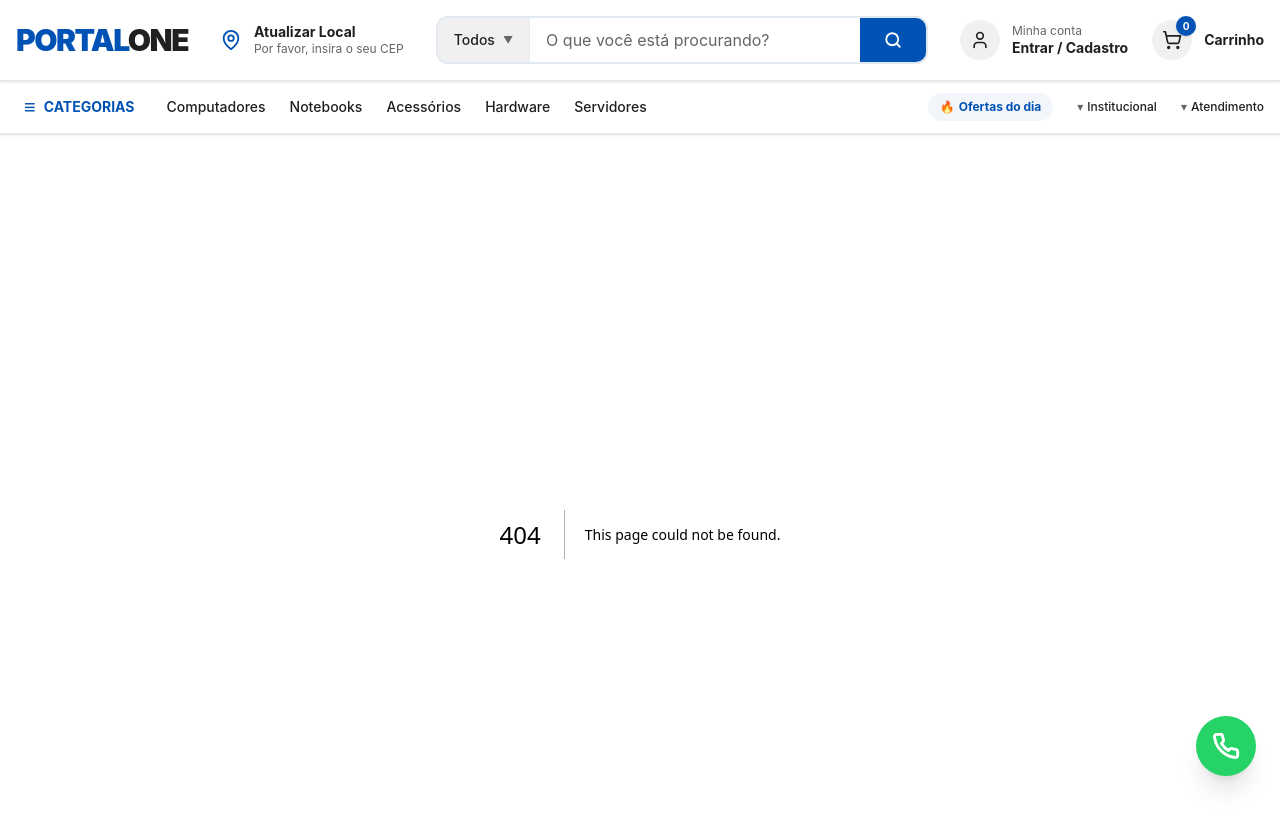
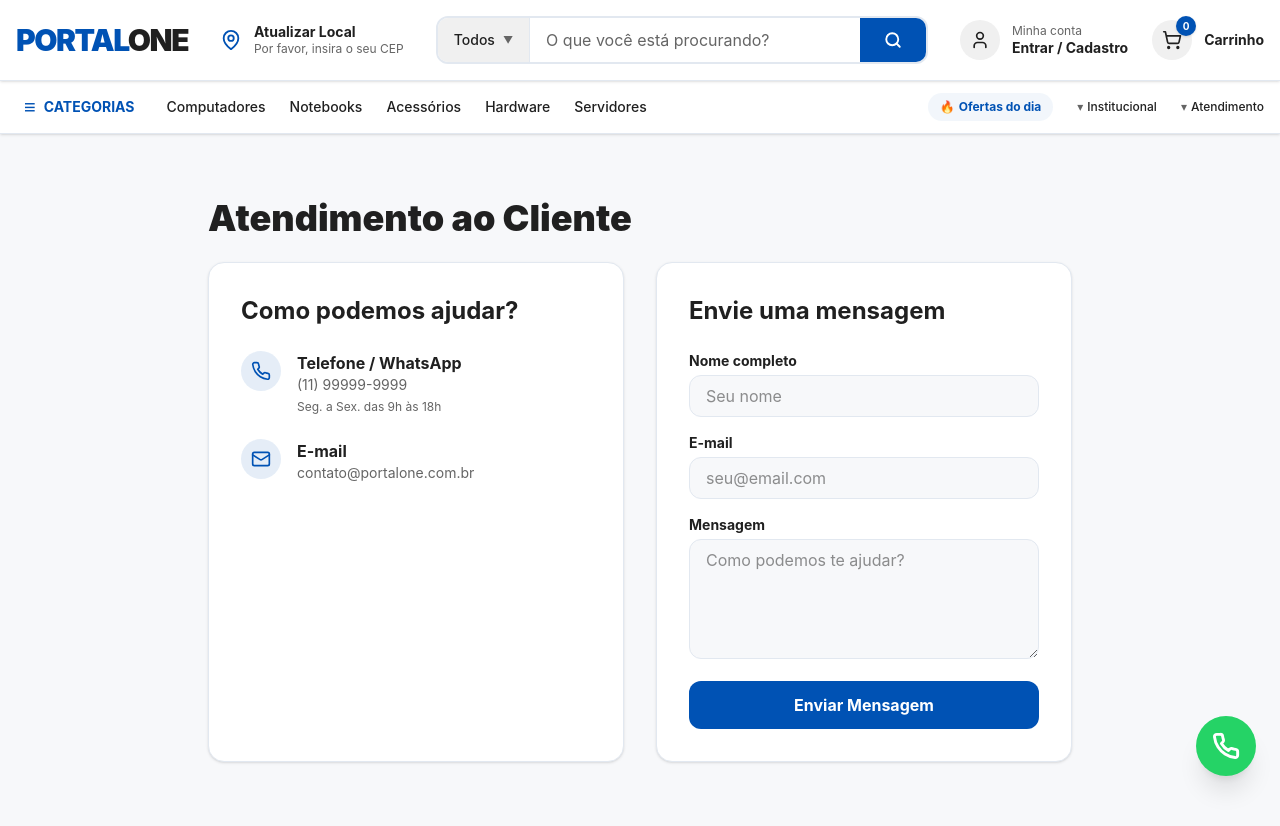
Before and after one commit to junior14oliveira-art/PORTALONE, a Next.js app in the folder apps/ecommerce/: page /atendimento in a window 1280 px wide. Before the commit this address had no page. Shown: the top 826 px of the page. Built offline with nearby package versions, Linux system fonts and the light colour scheme.

Commit message:
fix: corrige build, package-lock.json e adiciona paginas

```diff
--- /dev/null
+++ b/apps/ecommerce/src/app/atendimento/page.jsx
@@ -0,0 +1,61 @@
+export default function AtendimentoPage() {
+  return (
+    <div className="min-h-screen bg-background py-16">
+      <div className="container mx-auto px-4 max-w-4xl">
+        <h1 className="text-4xl font-black text-foreground mb-6">Atendimento ao Cliente</h1>
+
+        <div className="grid grid-cols-1 md:grid-cols-2 gap-8">
+          {/* Informações de Contato */}
+          <div className="bg-white rounded-2xl p-8 border border-border shadow-sm">
+            <h2 className="text-2xl font-bold text-foreground mb-6">Como podemos ajudar?</h2>
+
+            <div className="space-y-6">
+              <div className="flex items-start gap-4">
+                <div className="w-10 h-10 rounded-full bg-brand/10 flex items-center justify-center flex-shrink-0 text-brand">
+                  <svg xmlns="http://www.w3.org/2000/svg" width="20" height="20" viewBox="0 0 24 24" fill="none" stroke="currentColor" strokeWidth="2" strokeLinecap="round" strokeLinejoin="round"><path d="M22 16.92v3a2 2 0 0 1-2.18 2 19.79 19.79 0 0 1-8.63-3.07 19.5 19.5 0 0 1-6-6 19.79 19.79 0 0 1-3.07-8.67A2 2 0 0 1 4.11 2h3a2 2 0 0 1 2 1.72 12.84 12.84 0 0 0 .7 2.81 2 2 0 0 1-.45 2.11L8.09 9.91a16 16 0 0 0 6 6l1.27-1.27a2 2 0 0 1 2.11-.45 12.84 12.84 0 0 0 2.81.7A2 2 0 0 1 22 16.92z"/></svg>
+                </div>
+                <div>
+                  <h3 className="font-bold text-foreground">Telefone / WhatsApp</h3>
+                  <p className="text-muted text-sm">(11) 99999-9999</p>
+                  <p className="text-xs text-muted mt-1">Seg. a Sex. das 9h às 18h</p>
+                </div>
+              </div>
+
+              <div className="flex items-start gap-4">
+                <div className="w-10 h-10 rounded-full bg-brand/10 flex items-center justify-center flex-shrink-0 text-brand">
+                  <svg xmlns="http://www.w3.org/2000/svg" width="20" height="20" viewBox="0 0 24 24" fill="none" stroke="currentColor" strokeWidth="2" strokeLinecap="round" strokeLinejoin="round"><rect width="20" height="16" x="2" y="4" rx="2"/><path d="m22 7-8.97 5.7a1.94 1.94 0 0 1-2.06 0L2 7"/></svg>
+                </div>
+                <div>
+                  <h3 className="font-bold text-foreground">E-mail</h3>
+                  <p className="text-muted text-sm">contato@portalone.com.br</p>
+                </div>
+              </div>
+            </div>
+          </div>
+
+          {/* Formulário de Contato */}
+          <div className="bg-white rounded-2xl p-8 border border-border shadow-sm">
+            <h2 className="text-2xl font-bold text-foreground mb-6">Envie uma mensagem</h2>
+            <form className="space-y-4">
+              <div>
+                <label className="block text-sm font-bold text-foreground mb-1">Nome completo</label>
+                <input type="text" className="w-full px-4 py-2 rounded-lg border border-border focus:ring-2 focus:ring-brand/20 focus:border-brand outline-none transition-all bg-background" placeholder="Seu nome" />
+              </div>
+              <div>
+                <label className="block text-sm font-bold text-foreground mb-1">E-mail</label>
+                <input type="email" className="w-full px-4 py-2 rounded-lg border border-border focus:ring-2 focus:ring-brand/20 focus:border-brand outline-none transition-all bg-background" placeholder="seu@email.com" />
+              </div>
+              <div>
+                <label className="block text-sm font-bold text-foreground mb-1">Mensagem</label>
+                <textarea className="w-full px-4 py-2 rounded-lg border border-border focus:ring-2 focus:ring-brand/20 focus:border-brand outline-none transition-all bg-background min-h-[120px]" placeholder="Como podemos te ajudar?"></textarea>
+              </div>
+              <button type="button" className="w-full bg-brand text-white font-bold py-3 rounded-xl hover:bg-brand-hover transition-colors">
+                Enviar Mensagem
+              </button>
+            </form>
+          </div>
+        </div>
+      </div>
+    </div>
+  );
+}
--- a/apps/ecommerce/src/app/checkout/confirmacao/page.jsx
+++ b/apps/ecommerce/src/app/checkout/confirmacao/page.jsx
@@ -22,7 +22,7 @@ const ORDER = {
 
 const TIMELINE = [
   { id: 1, label: 'Pedido Recebido', sublabel: 'Seu pedido foi confirmado', icon: 'check', status: 'done', date: new Date().toLocaleTimeString('pt-BR', { hour: '2-digit', minute: '2-digit' }) },
-  { id: 2, label: 'Pagamento Confirmado', sublabel: 'Aguardando confirmação do pagamento', icon: 'pulse', status: 'active', date: 'Em andamento...' },
+  { id: 2, label: 'Aguardando Pagamento', sublabel: 'Processando confirmação do pagamento', icon: 'clock', status: 'active', date: 'Em andamento...' },
   { id: 3, label: 'Em Processamento', sublabel: 'Separação e embalagem do pedido', icon: 'box', status: 'pending', date: '' },
   { id: 4, label: 'Enviado', sublabel: 'Rastreamento disponível em breve', icon: 'truck', status: 'pending', date: '' },
   { id: 5, label: 'Entregue', sublabel: 'Pedido entregue com sucesso', icon: 'home', status: 'pending', date: '' },
--- /dev/null
+++ b/apps/ecommerce/src/app/institucional/page.jsx
@@ -0,0 +1,29 @@
+export default function InstitucionalPage() {
+  return (
+    <div className="min-h-screen bg-background py-16">
+      <div className="container mx-auto px-4 max-w-4xl">
+        <h1 className="text-4xl font-black text-foreground mb-6">Sobre a 4M&C Informática</h1>
+        <div className="bg-white rounded-2xl p-8 border border-border shadow-sm prose prose-neutral max-w-none">
+          <p className="text-lg text-muted mb-6">
+            A <strong>PORTALONE</strong> (4M&C Informática) é uma empresa especializada no fornecimento de soluções corporativas de tecnologia,
+            desde notebooks e desktops de alta performance até servidores avançados.
+          </p>
+
+          <h2 className="text-2xl font-bold text-foreground mt-8 mb-4">Nossa Missão</h2>
+          <p className="text-muted mb-6">
+            Prover infraestrutura de TI confiável e de alta qualidade para empresas de todos os portes,
+            garantindo o melhor desempenho e segurança para os negócios de nossos clientes.
+          </p>
+
+          <h2 className="text-2xl font-bold text-foreground mt-8 mb-4">Por que nos escolher?</h2>
+          <ul className="list-disc pl-6 text-muted space-y-2 mb-6">
+            <li>Parceria com as maiores marcas do mercado (Dell, HP, Lenovo).</li>
+            <li>Atendimento especializado e consultoria de TI.</li>
+            <li>Garantia e suporte técnico dedicado.</li>
+            <li>Logística eficiente para todo o Brasil.</li>
+          </ul>
+        </div>
+      </div>
+    </div>
+  );
+}
--- a/apps/ecommerce/src/app/layout.jsx
+++ b/apps/ecommerce/src/app/layout.jsx
@@ -1,4 +1,5 @@
 import './globals.css';
+import Link from 'next/link';
 
 export const metadata = {
   title: 'PORTALONE - 4M&C Informática',
@@ -14,11 +15,11 @@ export default function RootLayout({ children }) {
         <header className="bg-nav-bg border-b border-border py-4 shadow-sm relative z-20">
           <div className="container mx-auto px-4 max-w-7xl flex items-center justify-between gap-4 lg:gap-8">
             {/* Logo */}
-            <div className="flex-shrink-0 flex items-center cursor-pointer" aria-label="Página Inicial">
+            <Link href="/" className="flex-shrink-0 flex items-center cursor-pointer hover:opacity-90 transition-opacity" aria-label="Página Inicial">
               <div className="text-3xl font-black tracking-tighter">
                 <span className="text-brand">PORTAL</span><span className="text-foreground">ONE</span>
               </div>
-            </div>
+            </Link>
 
             {/* Location (Hidden on mobile) */}
             <div className="hidden lg:flex items-center gap-3 text-sm text-foreground cursor-pointer hover:opacity-80 transition-opacity">
@@ -47,7 +48,7 @@ export default function RootLayout({ children }) {
 
             {/* Account & Cart - Heuristic: Visibility of system status */}
             <div className="flex items-center gap-6 text-foreground">
-              <div className="hidden md:flex items-center gap-3 cursor-pointer hover:text-brand transition-colors group">
+              <Link href="/minha-conta" className="hidden md:flex items-center gap-3 cursor-pointer hover:text-brand transition-colors group">
                 <div className="w-10 h-10 rounded-full bg-muted-bg flex items-center justify-center group-hover:bg-brand/10 transition-colors">
                   <svg width="20" height="20" viewBox="0 0 24 24" fill="none" xmlns="http://www.w3.org/2000/svg" stroke="currentColor" strokeWidth="2" strokeLinecap="round" strokeLinejoin="round"><path d="M19 21v-2a4 4 0 0 0-4-4H9a4 4 0 0 0-4 4v2"/><circle cx="12" cy="7" r="4"/></svg>
                 </div>
@@ -55,8 +56,8 @@ export default function RootLayout({ children }) {
                   <div className="text-muted text-xs">Minha conta</div>
                   <div className="font-bold">Entrar / Cadastro</div>
                 </div>
-              </div>
-              <div className="flex items-center gap-3 cursor-pointer hover:text-brand transition-colors group">
+              </Link>
+              <Link href="/carrinho" className="flex items-center gap-3 cursor-pointer hover:text-brand transition-colors group">
                 <div className="relative w-10 h-10 rounded-full bg-muted-bg flex items-center justify-center group-hover:bg-brand/10 transition-colors">
                   <svg xmlns="http://www.w3.org/2000/svg" width="20" height="20" viewBox="0 0 24 24" fill="none" stroke="currentColor" strokeWidth="2" strokeLinecap="round" strokeLinejoin="round"><circle cx="8" cy="21" r="1"/><circle cx="19" cy="21" r="1"/><path d="M2.05 2.05h2l2.66 12.42a2 2 0 0 0 2 1.58h9.78a2 2 0 0 0 1.95-1.57l1.65-7.43H5.12"/></svg>
                   <span className="absolute -top-1 -right-1 bg-brand text-white text-[10px] font-bold w-5 h-5 rounded-full flex items-center justify-center group-hover:bg-brand-hover shadow-sm">0</span>
@@ -64,7 +65,7 @@ export default function RootLayout({ children }) {
                 <div className="hidden lg:block text-sm font-bold">
                   Carrinho
                 </div>
-              </div>
+              </Link>
             </div>
           </div>
         </header>
@@ -73,17 +74,17 @@ export default function RootLayout({ children }) {
         <nav className="bg-white border-b border-border text-foreground text-sm shadow-sm relative z-10">
           <div className="container mx-auto px-4 max-w-7xl flex items-center justify-between py-3 overflow-x-auto hide-scrollbar whitespace-nowrap">
             <div className="flex items-center gap-6 font-medium">
-              <a href="#" className="flex items-center gap-2 font-bold uppercase text-brand hover:bg-brand/5 px-2 py-1 rounded transition-colors"><span className="text-xl leading-none">≡</span> Categorias</a>
-              <a href="#" className="hover:text-brand transition-colors">Computadores</a>
-              <a href="#" className="hover:text-brand transition-colors">Notebooks</a>
-              <a href="#" className="hover:text-brand transition-colors">Acessórios</a>
-              <a href="#" className="hover:text-brand transition-colors">Hardware</a>
-              <a href="#" className="hover:text-brand transition-colors">Servidores</a>
+              <Link href="/catalogo" className="flex items-center gap-2 font-bold uppercase text-brand hover:bg-brand/5 px-2 py-1 rounded transition-colors"><span className="text-xl leading-none">≡</span> Categorias</Link>
+              <Link href="/catalogo?categoria=computadores" className="hover:text-brand transition-colors">Computadores</Link>
+              <Link href="/catalogo?categoria=notebooks" className="hover:text-brand transition-colors">Notebooks</Link>
+              <Link href="/catalogo?categoria=acessorios" className="hover:text-brand transition-colors">Acessórios</Link>
+              <Link href="/catalogo?categoria=hardware" className="hover:text-brand transition-colors">Hardware</Link>
+              <Link href="/catalogo?categoria=servidores" className="hover:text-brand transition-colors">Servidores</Link>
             </div>
             <div className="flex items-center gap-6">
-              <a href="#" className="flex items-center gap-1 text-brand hover:text-brand-hover transition-colors text-xs font-bold bg-brand/5 px-3 py-1.5 rounded-full"><span className="text-brand">🔥</span> Ofertas do dia</a>
-              <a href="#" className="flex items-center gap-1 hover:text-brand transition-colors text-xs font-medium"><span className="text-muted">▾</span> Institucional</a>
-              <a href="#" className="flex items-center gap-1 hover:text-brand transition-colors text-xs font-medium"><span className="text-muted">▾</span> Atendimento</a>
+              <Link href="/catalogo?promocao=true" className="flex items-center gap-1 text-brand hover:text-brand-hover transition-colors text-xs font-bold bg-brand/5 px-3 py-1.5 rounded-full"><span className="text-brand">🔥</span> Ofertas do dia</Link>
+              <Link href="/institucional" className="flex items-center gap-1 hover:text-brand transition-colors text-xs font-medium"><span className="text-muted">▾</span> Institucional</Link>
+              <Link href="/atendimento" className="flex items-center gap-1 hover:text-brand transition-colors text-xs font-medium"><span className="text-muted">▾</span> Atendimento</Link>
             </div>
           </div>
         </nav>
--- a/apps/ecommerce/src/app/produto/[slug]/page.tsx
+++ b/apps/ecommerce/src/app/produto/[slug]/page.tsx
@@ -1,10 +1,11 @@
 "use client";
 
-import React, { useState } from 'react';
+import React, { useState, use } from 'react';
 import { Button } from "@/components/ui/button";
 import { Badge } from "@/components/ui/badge";
 
-export default function ProductPage({ params }: { params: { slug: string } }) {
+export default function ProductPage({ params }: { params: Promise<{ slug: string }> }) {
+  const { slug } = use(params);
   const [activeImage, setActiveImage] = useState(0);
   const [zipCode, setZipCode] = useState('');
 
--- a/apps/ecommerce/tsconfig.json
+++ b/apps/ecommerce/tsconfig.json
@@ -21,7 +21,11 @@
       {
         "name": "next"
       }
-    ]
+    ],
+    "baseUrl": ".",
+    "paths": {
+      "@/*": ["./src/*"]
+    }
   },
   "include": [
     "next-env.d.ts",
```
Also changed, not shown: 1 other file (tests, documents, lock files or other folders).
